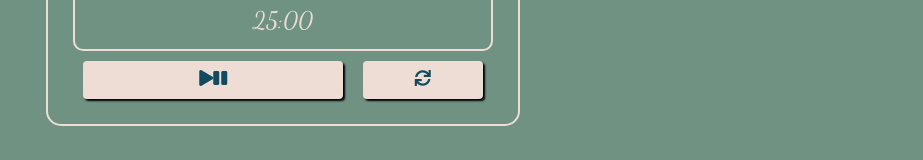
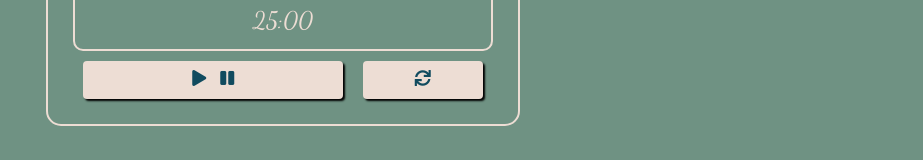
Before and after one commit to andyhorn/PomodoroClock, a React (Create React App) app in the folder client/: page / in a window 1280 px wide. Shown: the part 485-645 px from the top of the page, without its empty margins (357-1280 px from the left). Built offline with nearby package versions, Linux system fonts and the light colour scheme.

Commit message:
Cleaned up and moved the audio unmute into the audio toggle function; makes more sense that way.

```diff
--- a/client/src/App.js
+++ b/client/src/App.js
@@ -57,17 +57,18 @@ class Clock extends Component {
 
 	toggleAudio() {
 		//console.log("Audio button clicked");
+		let muted = this.state.playAudio;
+		let audio = this.state.audio.current;
+		audio.muted = muted;
 		this.setState({
-			playAudio : this.state.playAudio ? false : true
-		}, () => {
-			this.state.audio.current.muted = !this.state.playAudio;
+			playAudio: !(muted)
 		});
 	}
 
 	toggleContinuousTimer() {
 		//console.log("Timer button clicked");
 		this.setState({
-			continuousTimer : this.state.continuousTimer ? false : true
+			continuousTimer: this.state.continuousTimer ? false : true
 		});
 	}
 
@@ -95,7 +96,7 @@ class Clock extends Component {
 		this.incrementBreak();
 		timeout = setTimeout(() => {
 			let incInterval = setInterval(this.incrementBreak, TIMEOUT);
-			this.setState({ incInterval : incInterval });
+			this.setState({ incInterval: incInterval });
 		}, TIMEOUT * 2);
 	}
 
@@ -116,7 +117,7 @@ class Clock extends Component {
 		this.decrementBreak();
 		timeout = setTimeout(() => {
 			let decInterval = setInterval(this.decrementBreak, TIMEOUT);
-			this.setState({ decInterval : decInterval });
+			this.setState({ decInterval: decInterval });
 		}, TIMEOUT * 2);
 	}
 
@@ -138,7 +139,7 @@ class Clock extends Component {
 		this.incrementSession();
 		timeout = setTimeout(() => {
 			let incInterval = setInterval(this.incrementSession, TIMEOUT);
-			this.setState({ incInterval : incInterval });
+			this.setState({ incInterval: incInterval });
 		}, TIMEOUT * 2);
 	}
 
@@ -155,7 +156,7 @@ class Clock extends Component {
 		this.decrementSession();
 		timeout = setTimeout(() => {
 			let decInterval = setInterval(this.decrementSession, TIMEOUT);
-			this.setState({ decInterval : decInterval });
+			this.setState({ decInterval: decInterval });
 		}, TIMEOUT * 2);
 	}
 
@@ -188,7 +189,7 @@ class Clock extends Component {
 		} else if (this.state.currentTime === 0) {
 			this.setState({
 				currentSession: this.state.currentSession === 'Session' ? 'Break' : 'Session',
-			  currentTime : (this.state.currentSession === 'Session' ? this.state.breakSeconds : this.state.workSeconds) - 1
+				currentTime: (this.state.currentSession === 'Session' ? this.state.breakSeconds : this.state.workSeconds) - 1
 			});
 		}
 	}
@@ -196,11 +197,12 @@ class Clock extends Component {
 	soundAlarm() {
 		if (this.state.playAudio) {
 			let audio = this.state.audio.current;
+			//audio.currentTime = 0.25;
+			//audio.muted = false;
+			let promise = audio.play();
+			if (promise !== undefined && promise !== null) {
+				promise.catch((e) => {
 					audio.currentTime = 0.25;
-			audio.muted = false;
-			let promise = audio.play();
-			if (promise != undefined && promise != null) {
-				promise.catch((e) => {
 					audio.play();
 				})
 			}
@@ -208,10 +210,10 @@ class Clock extends Component {
 	}
 
 	pause(btn) {
-		let audio = this.state.audio.current;
-		audio.pause();
+		//let audio = this.state.audio.current;
+		//audio.pause();
 		clearInterval(this.state.interval);
-		this.setState({ pause : true, interval : '' });
+		this.setState({ pause: true, interval: '' });
 	}
 
 	play(btn) {
@@ -222,18 +224,17 @@ class Clock extends Component {
 	}
 
 	start_stop() {
-    	if (this.state.pause === true) {
-			this.play();
-    	} else {
-			this.pause();
-    	}
+		this.state.pause ? this.play() : this.pause();
+		// if (this.state.pause === true) {
+		// 	this.play();
+		// } else {
+		// 	this.pause();
+		// }
 	}
 
 	reset() {
 		this.pause();
 		clearInterval(this.state.interval);
-		let audio = this.state.audio.current;
-    	audio.currentTime = 0.25;
 		this.setState(DEFAULT_STATE);
 	}
 
--- a/client/src/Controls.js
+++ b/client/src/Controls.js
@@ -5,8 +5,7 @@ class Controls extends React.Component {
     return (
       <div id="controls">
         <button id="start_stop" className={"btn" + (this.props.paused ? '' : ' play')} onClick={(e) => this.props.startAction(e)}>
-            <i className="fas fa-play"> </i>
-            <i className="fas fa-pause"> </i>
+          <i className="fas fa-play mr-1"></i> <i className="fas fa-pause ml-1"> </i>
         </button>
         <button id="reset" className="btn" onClick={(e) => this.props.resetAction(e)}><i className="fas fa-sync"></i></button>
       </div>
--- a/client/src/Modal.js
+++ b/client/src/Modal.js
@@ -1,6 +1,6 @@
 import React from 'react';
 
-const Modal = ({title, content}) => (
+const Modal = ({ title, content }) => (
 	<div className="modal fade" id="settingsModal" tabIndex="-1" role="dialog" aria-labelledby="settingsModalLabel" aria-hidden="true">
 		<div className="modal-dialog" role="document">
 			<div className="modal-content">
--- a/client/src/Range.js
+++ b/client/src/Range.js
@@ -8,7 +8,6 @@ const Range = ({ label, value, onRangeChange }) => (
             name={label}
             value={value}
             onChange={onRangeChange}
-
         />
     </div>
 );
```
Also changed, not shown: client/src/SettingFrame.js (indentation only). Lines whose indentation alone changed are shown as unchanged.
